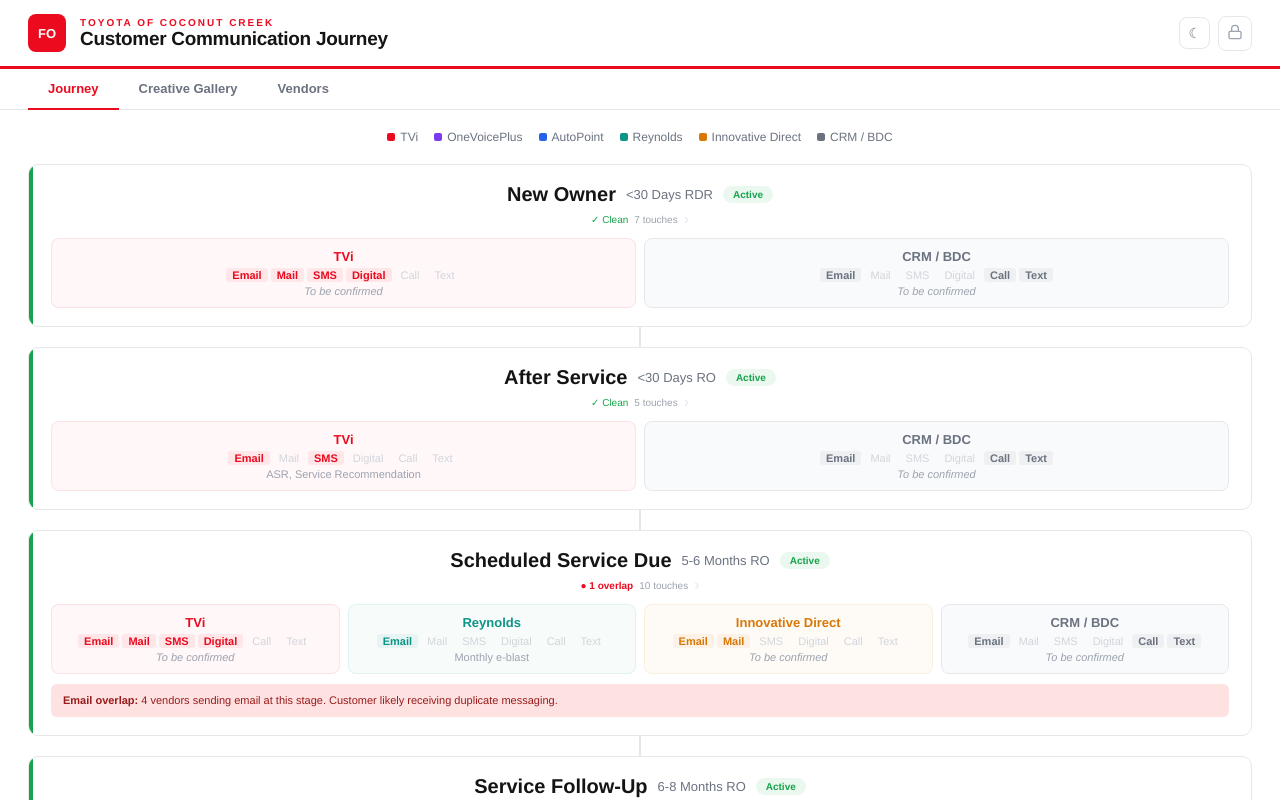
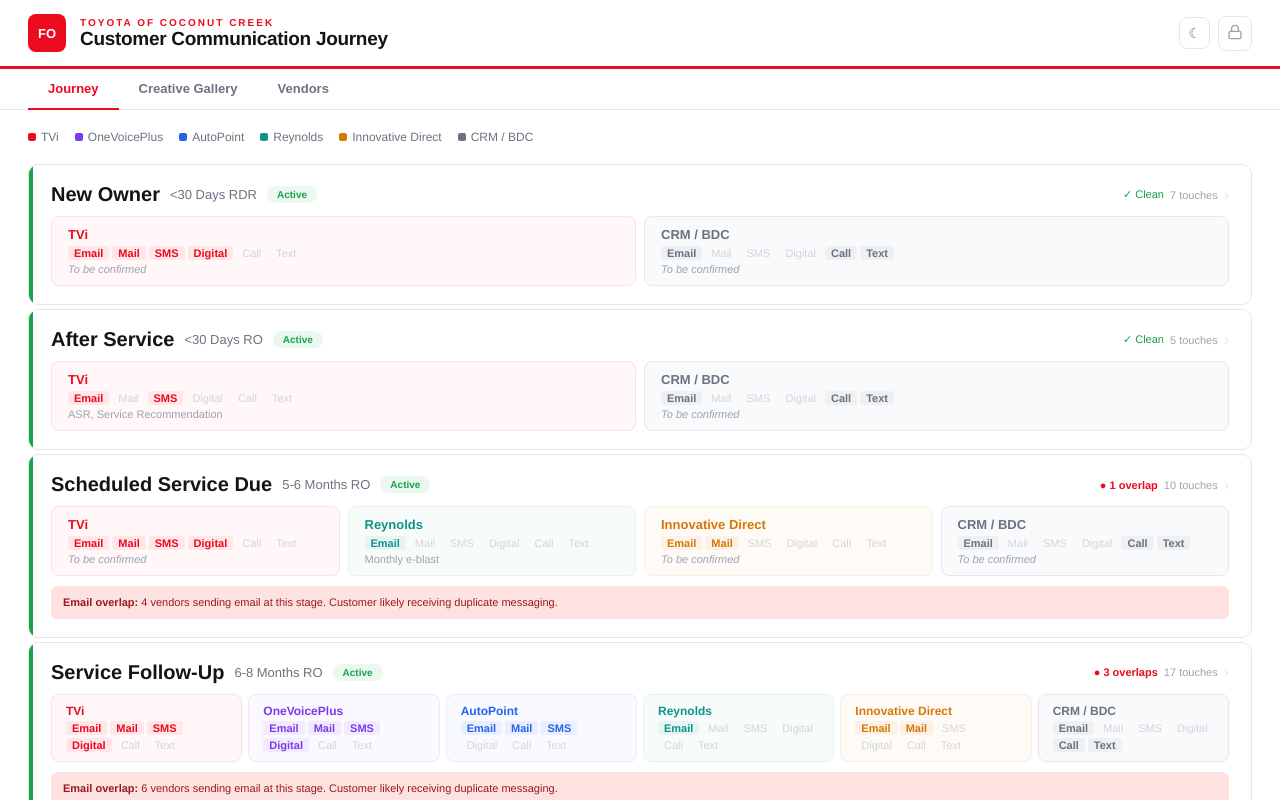
Before and after one commit to gonjold/fo-marketing-portal, a React (Vite) app: page / in a window 1280 px wide. Shown: the top 800 px of the page. Built offline with nearby package versions, Linux system fonts and the light colour scheme.

Commit message:
Revert "polish: centered layout + section separators"
This reverts commit f3eb98060a18aaa0137f23c4ec4e574ddc60eaf2.

```diff
--- a/src/App.jsx
+++ b/src/App.jsx
@@ -112,11 +112,11 @@
       borderRadius:8, padding: compact ? "9px 14px" : "10px 16px",
       flex:1, minWidth: compact ? 90 : 130,
     }}>
-      <div style={{fontSize:compact?12:13,fontWeight:600,color:v.color,marginBottom:compact?3:4,textAlign:"center"}}>{v.name}</div>
-      <div style={{display:"flex",flexWrap:"wrap",gap:3,marginBottom:vc.note&&!compact?3:0,justifyContent:"center"}}>
+      <div style={{fontSize:compact?12:13,fontWeight:600,color:v.color,marginBottom:compact?3:4}}>{v.name}</div>
+      <div style={{display:"flex",flexWrap:"wrap",gap:3,marginBottom:vc.note&&!compact?3:0}}>
         {CHANNELS.map(ch=>{const active=vc.ch.includes(ch);return <span key={ch} style={{fontSize:11,fontWeight:active?600:400,color:active?v.color:"#D1D5DB",background:active?v.color+"12":"none",padding:"1px 6px",borderRadius:3}}>{ch}</span>;})}
       </div>
-      {!compact && vc.note && <div style={{fontSize:11,color:T.textTri,fontStyle:vc.note==="To be confirmed"?"italic":"normal",textAlign:"center"}}>{vc.note}</div>}
+      {!compact && vc.note && <div style={{fontSize:11,color:T.textTri,fontStyle:vc.note==="To be confirmed"?"italic":"normal"}}>{vc.note}</div>}
     </div>
   );
 }
@@ -190,11 +190,11 @@
         {/* JOURNEY */}
         {tab==="journey"&&(
           <div>
-            <div style={{display:"flex",flexWrap:"wrap",gap:16,marginBottom:20,fontSize:12,color:T.textSec,justifyContent:"center"}}>
+            <div style={{display:"flex",flexWrap:"wrap",gap:16,marginBottom:20,fontSize:12,color:T.textSec}}>
               {V.map(v=><span key={v.id} style={{display:"flex",alignItems:"center",gap:5}}><span style={{display:"inline-block",width:8,height:8,borderRadius:2,background:v.color}}/>{v.name}</span>)}
             </div>
 
-            {S.map((stage,si)=>{
+            {S.map(stage=>{
               const actV=V.filter(v=>stage.vc[v.id]?.on);
               const {warnings,totalTouches}=getOverlaps(stage,V);
               const isExp=exp===stage.id;
@@ -205,10 +205,8 @@
               const many=actV.length>4;
 
               return (
-                <div key={stage.id}>
-                {si>0&&<div style={{width:2,height:20,background:"#E5E7EB",margin:"0 auto"}}/>}
-                <div style={{
-                  marginBottom:0,borderRadius:10,overflow:"hidden",
+                <div key={stage.id} style={{
+                  marginBottom:4,borderRadius:10,overflow:"hidden",
                   border:`1px solid ${isLost?RED+"30":isEscalated?AM+"40":T.border}`,
                   background:isLost?RED+"03":isEscalated?AM+"04":T.card,
                 }}>
@@ -216,22 +214,22 @@
                     <div style={{position:"absolute",left:0,top:0,bottom:0,width:4,background:sc,borderRadius:"10px 0 0 10px"}}/>
 
                     {/* Header */}
-                    <div style={{display:"flex",alignItems:"center",justifyContent:"center",gap:10,marginBottom:4}}>
+                    <div style={{display:"flex",alignItems:"center",gap:10,marginBottom:10}}>
                       <span style={{fontSize:20,fontWeight:700,color:T.text}}>{stage.label}</span>
                       <span style={{fontSize:13,color:T.textSec}}>{stage.range}</span>
                       <SB s={stage.segment}/>
-                      {edit&&<span onClick={e=>{e.stopPropagation();setMod({type:"stage",data:{...stage}});}} style={{fontSize:11,color:BL,cursor:"pointer",fontWeight:600}}>Edit</span>}
-                    </div>
-                    <div style={{display:"flex",alignItems:"center",justifyContent:"center",gap:6,marginBottom:10}}>
-                      <span style={{fontSize:10,color:hasIssues?RED:GR,fontWeight:hasIssues?600:400}}>
-                        {hasIssues?`● ${warnings.length} overlap${warnings.length>1?"s":""}`:"\u2713 Clean"}
+                      <span style={{marginLeft:"auto",display:"flex",alignItems:"center",gap:6}}>
+                        <span style={{fontSize:11,color:hasIssues?RED:GR,fontWeight:hasIssues?600:400}}>
+                          {hasIssues?`● ${warnings.length} overlap${warnings.length>1?"s":""}`:"\u2713 Clean"}
+                        </span>
+                        <span style={{fontSize:11,color:T.textTri}}>{totalTouches} touches</span>
+                        {edit&&<span onClick={e=>{e.stopPropagation();setMod({type:"stage",data:{...stage}});}} style={{fontSize:11,color:BL,cursor:"pointer",fontWeight:600,marginLeft:4}}>Edit</span>}
+                        <span style={{color:T.border,transform:isExp?"rotate(90deg)":"none",transition:"transform .15s",display:"inline-block",fontSize:16}}>›</span>
                       </span>
-                      <span style={{fontSize:10,color:T.textTri}}>{totalTouches} touches</span>
-                      <span style={{color:T.border,transform:isExp?"rotate(90deg)":"none",transition:"transform .15s",display:"inline-block",fontSize:16}}>›</span>
                     </div>
 
                     {/* Vendor blocks */}
-                    <div style={{display:"flex",gap:many?6:8,flexWrap:"wrap",justifyContent:"center"}}>
+                    <div style={{display:"flex",gap:many?6:8,flexWrap:"wrap"}}>
                       {actV.map(v=><VendorBlock key={v.id} v={v} vc={stage.vc[v.id]} compact={many} T={T}/>)}
                     </div>
 
@@ -246,11 +244,11 @@
                   {/* Expanded */}
                   {isExp&&(
                     <div onClick={e=>e.stopPropagation()} style={{padding:"0 22px 18px",borderTop:`1px solid ${T.border}40`,cursor:"default"}}>
-                      <p style={{fontSize:14,color:T.text,lineHeight:1.6,margin:"14px auto 12px",textAlign:"center",maxWidth:600}}>{stage.goal}</p>
+                      <p style={{fontSize:14,color:T.text,lineHeight:1.6,margin:"14px 0 12px"}}>{stage.goal}</p>
 
                       {warnings.length>0&&(
-                        <div style={{marginBottom:12,maxWidth:600,margin:"0 auto 12px"}}>
-                          <div style={{fontSize:11,fontWeight:600,color:T.textSec,marginBottom:6,textTransform:"uppercase",letterSpacing:.5,textAlign:"center"}}>Overlap analysis</div>
+                        <div style={{marginBottom:12}}>
+                          <div style={{fontSize:11,fontWeight:600,color:T.textSec,marginBottom:6,textTransform:"uppercase",letterSpacing:.5}}>Overlap analysis</div>
                           {warnings.map((w,i)=>(
                             <div key={i} style={{padding:"8px 12px",marginBottom:4,borderRadius:6,fontSize:12,lineHeight:1.5,background:w.level==="alert"?"#FEE2E2":"#FEF3C7",color:w.level==="alert"?"#991B1B":"#92400E"}}>
                               <strong>{w.channel}:</strong> {w.vendors.join(", ")} ({w.count} vendors)
@@ -261,14 +259,13 @@
                       )}
 
                       {(stage.offers.length>0||stage.financing.length>0)&&(
-                        <div style={{display:"flex",flexWrap:"wrap",gap:6,justifyContent:"center"}}>
+                        <div style={{display:"flex",flexWrap:"wrap",gap:6}}>
                           {stage.offers.map((o,i)=><span key={i} style={{fontSize:11,padding:"3px 10px",borderRadius:99,background:T.borderLight,color:T.text,border:`1px solid ${T.border}`}}>{o}</span>)}
                           {stage.financing.map((f,i)=><span key={i} style={{fontSize:11,padding:"3px 10px",borderRadius:99,background:"#EFF6FF",color:"#1E40AF",border:"1px solid #BFDBFE"}}>{f}</span>)}
                         </div>
                       )}
                     </div>
                   )}
-                </div>
                 </div>
               );
             })}
```
Also changed, not shown: 1 other file (tests, documents, lock files or other folders).
